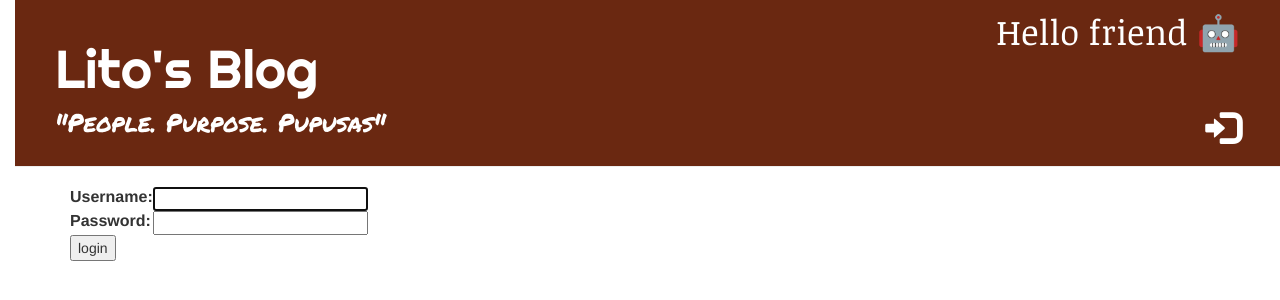
After one commit to Lito-Frito/Django-Personal-Blog, a Django app: page /accounts/login/ in a window 1280 px wide. The commit adds this page. Shown: the top 300 px of the page. Run offline with Django 3.2, Linux system fonts and the light colour scheme; some libraries are stand-ins or nearby versions; some web fonts are replaced.

Commit message:
Added security features (log in/out pages, created login page, & ability to edit or create posts only as a logged in user). Also added icons to log in/out. Edited CSS to make UI better and accomodate new features.

```diff
--- a/blog/static/css/blog.css
+++ b/blog/static/css/blog.css
@@ -16,6 +16,22 @@ p {
   font-family: 'Noticia Text', serif;
   text-align: justify;
   line-height: 24px;
+}
+
+small {
+  font-family: 'Noticia Text', serif;
+  color: #ffffff;
+  text-align: center;
+  float: right;
+}
+
+i {
+  float: right;
+  position: absolute;
+}
+
+.page-header a, .page-header a:visited, .page-header a:active {
+  color: white
 }
 
 .page-header {
@@ -57,6 +73,7 @@ p {
     float: right;
     font-size: 26pt;
     margin-right: 20px;
+    margin-bottom: 5px;
 }
 
 .post {
--- a/blog/templates/blog/base.html
+++ b/blog/templates/blog/base.html
@@ -11,12 +11,25 @@
     </head>
     <body>
         <div class="page-header">
-    <!--If user is authenticated (superuser i.e logged in), then show the glyphicon plus icon-->
+          <!-- If user is logged in... -->
           {% if user.is_authenticated %}
-              <a href="{% url 'post_new' %}" class="top-menu"><span class="glyphicon glyphicon-plus"></span></a>
-              <a href="{% url 'post_draft_list' %}" class="top-menu"><span class="glyphicon glyphicon-edit"></span></a>
+              <!--...Greet signed in users -->
+              <p class="top-menu">Hello {{ user.username }}!<br><br></p>
+
+          <!--...Else, show Mr Robot salute -->
+          {% else %}
+              <p class="top-menu">Hello friend 🤖<br><br></p>
           {% endif %}
+
             <h1><a href="/">Lito's Blog</a></h1>
+            <!--If user is logged in, then show the glyphicon logout, plus, and edit (pencil) icon...-->
+            {% if user.is_authenticated %}
+                <a href="{% url 'logout' %}" class="top-menu"><i class="glyphicon glyphicon-log-out"></i></a>
+                <a href="{% url 'post_new' %}" class="top-menu"><span class="glyphicon glyphicon-plus"></span></a>
+                <a href="{% url 'post_draft_list' %}" class="top-menu"><span class="glyphicon glyphicon-edit"></span></a>
+            {% else %}
+                <a href="{% url 'login' %}" class="top-menu"><i class="glyphicon glyphicon-log-in"></i></a>
+            {% endif %}
             <h4>"People. Purpose. Pupusas"</h4>
         </div>
         <div class="content container">
--- /dev/null
+++ b/blog/templates/registration/login.html
@@ -0,0 +1,26 @@
+{% extends "blog/base.html" %}
+
+{% block content %}
+    <!-- returns a message for incorrect login info -->
+    {% if form.errors %}
+        <p>Your username and password didn't match. Please try again.</p>
+    {% endif %}
+
+    <!-- Creates a table for inputting a username and password -->
+    <form method="post" action="{% url 'login' %}">
+    {% csrf_token %}
+        <table>
+        <tr>
+            <td>{{ form.username.label_tag }}</td>
+            <td>{{ form.username }}</td>
+        </tr>
+        <tr>
+            <td>{{ form.password.label_tag }}</td>
+            <td>{{ form.password }}</td>
+        </tr>
+        </table>
+
+        <input type="submit" value="login" />
+        <input type="hidden" name="next" value="{{ next }}" />
+    </form>
+{% endblock %}
--- a/mysite/settings.py
+++ b/mysite/settings.py
@@ -120,3 +120,5 @@ USE_TZ = True
 
 STATIC_URL = '/static/'
 STATIC_ROOT = os.path.join(BASE_DIR, 'static')
+#If login is correct, redirect to homepage of blog (pythonanywhere.com/)
+LOGIN_REDIRECT_URL = '/'
--- a/mysite/urls.py
+++ b/mysite/urls.py
@@ -17,7 +17,15 @@ Including another URLconf
 from django.contrib import admin
 from django.urls import path, include
 
+from django.contrib.auth import views
+
 urlpatterns = [
+    #Show Django's built-in admin site
     path('admin/', admin.site.urls),
+    #Show Django's built-in login site
+    path('accounts/login/', views.LoginView.as_view(), name='login'),
+    #Show Django's built-in logout site
+    path('accounts/logout/', views.LogoutView.as_view(next_page='/'), name='logout'),
+    #This is the 'homepage'. nothing after the first forward slash (pythonanywhere.com/_) takes you to blog.urls
     path('', include('blog.urls')),
 ]
```
Also changed, not shown: blog/views.py (+8 -1 lines).
